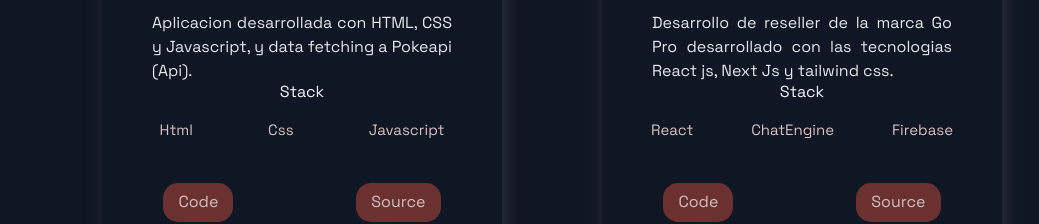
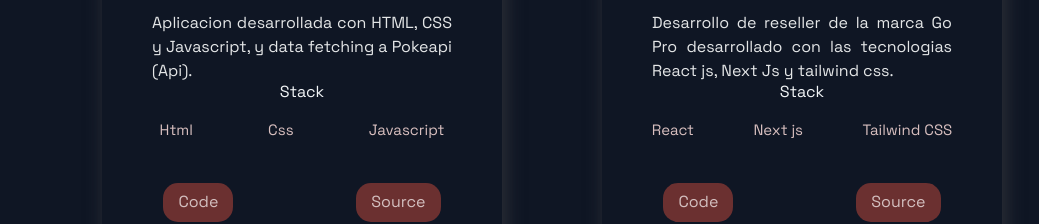
Before and after one commit to Leon2192/portfolio-fullstack-web-dev, a Next.js app: page / in a window 1280 px wide. Shown: the part 2280-2504 px from the top of the page, without its empty margins (88-1127 px from the left). Built offline with nearby package versions, Linux system fonts and the light colour scheme.

Commit message:
gopro tecnologias

```diff
--- a/src/constants/constants.js
+++ b/src/constants/constants.js
@@ -48,7 +48,7 @@ export const projects = [
     title: 'Go pro',
     description: "Desarrollo de reseller de la marca Go Pro desarrollado con las tecnologias React js, Next Js y tailwind css.",
     image: '/images/gopro.png',
-    tags: ['React', 'ChatEngine', 'Firebase'],
+    tags: ['React', 'Next js', 'Tailwind CSS'],
     source: 'https://gopro-landing-page.vercel.app/',
     visit: 'https://github.com/Leon2192/gopro-landing-page',
     id: 3,
```
